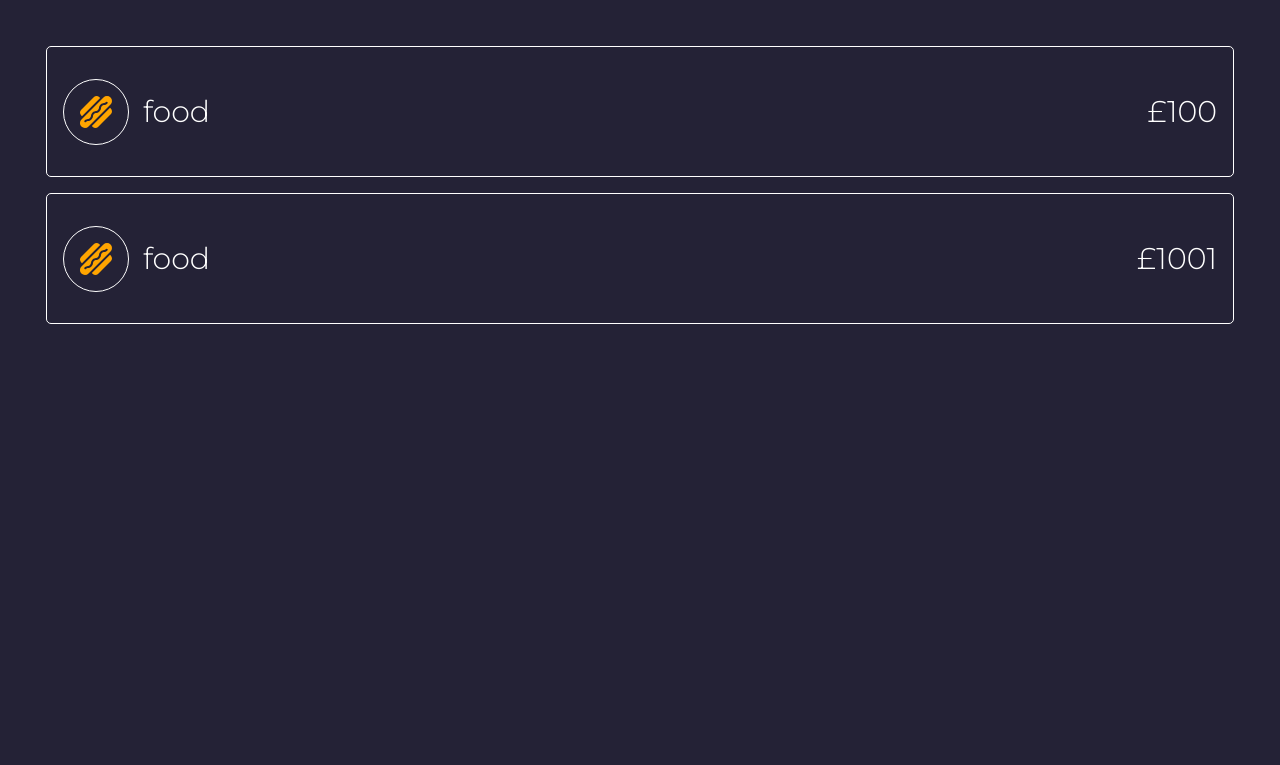
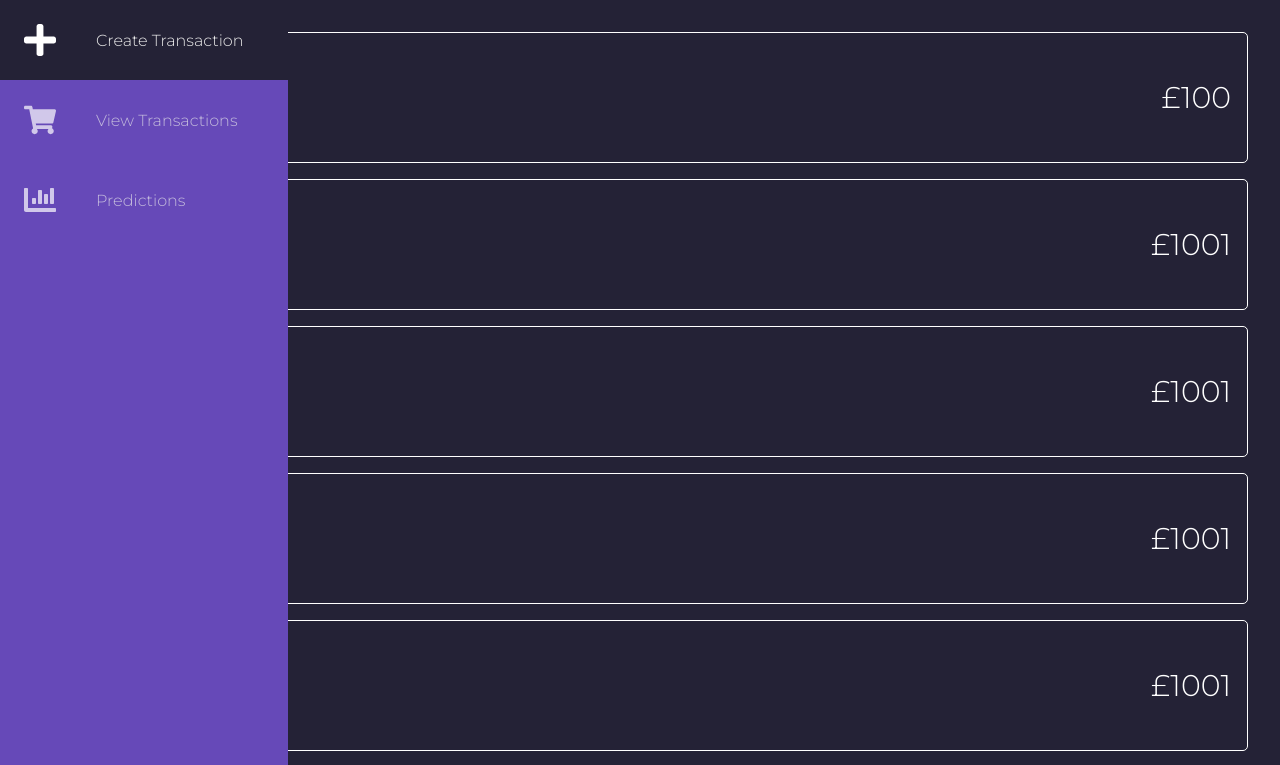
Before and after one commit to AidanKelly-CS/transaction-tracker, a React (Create React App) app: page / in a window 1280 px wide. Shown: the top 765 px of the page. Built offline with nearby package versions, Linux system fonts and the light colour scheme.

Commit message:
added nav bar

```diff
--- a/src/App.css
+++ b/src/App.css
@@ -1,6 +1,33 @@
+:root {
+    font-family: 'Montserrat', sans-serif;
+    --bg-primary: #242236;
+    --bg-secondary: #6649b8;
+    --text-primary: #ececec;
+    --text-secondary: #b6b6b6;
+    --transition-speed: 600ms;
+}
+
 body{
-    padding: 30px;
-    background-color: #242236;
+    background-color: var(--bg-primary);
+    margin: 0;
+    padding: 0;
+}
+
+body::-webkit-scrollbar {
+    width: 0.25rem;
+}
+
+body::-webkit-scrollbar-track {
+background: #1e1e24;
+}
+
+body::-webkit-scrollbar-thumb {
+background: var(--bg-secondary);;
+}
+
+main {
+    margin-left: 5rem;
+    padding: 1rem;
 }
 
 p{
@@ -8,7 +35,7 @@ p{
     color:white;
 }
 
-*{
+* {
     font-family: 'Montserrat', sans-serif;
 }
 
--- a/src/App.tsx
+++ b/src/App.tsx
@@ -3,12 +3,41 @@ import logo from './logo.svg';
 import './App.css';
 import CreateTransaction from './create-transaction/CreateTransaction';
 import ViewTransactions from './view-transactions/ViewTransactions';
+import Navbar from './navbar/Navbar';
 
 function App() {
   const transactions = [
     {
       "category":"food",
       "total":"£100"
+    },
+    {
+      "category":"food",
+      "total":"£1001"
+    },
+    {
+      "category":"food",
+      "total":"£1001"
+    },
+    {
+      "category":"food",
+      "total":"£1001"
+    },
+    {
+      "category":"food",
+      "total":"£1001"
+    },
+    {
+      "category":"food",
+      "total":"£1001"
+    },
+    {
+      "category":"food",
+      "total":"£1001"
+    },
+    {
+      "category":"food",
+      "total":"£1001"
     },
     {
       "category":"food",
@@ -23,8 +52,12 @@ function App() {
     @import url('https://fonts.googleapis.com/css2?family=Noto+Sans&display=swap');
     @import url('https://fonts.googleapis.com/css2?family=Montserrat:wght@300&family=Noto+Sans&display=swap');
     </style>
+    <Navbar />
+
+    <main>
+    <ViewTransactions transactions={transactions}/>
     {/* <CreateTransaction/> */}
-    <ViewTransactions transactions={transactions}/>
+    </main>
     </>
   );
 }
--- /dev/null
+++ b/src/navbar/Navbar.css
@@ -0,0 +1,88 @@
+.navbar {
+    background-color: var(--bg-secondary);;
+    position: fixed;
+    transition: 200ms ease;
+}
+
+.navbar-nav {
+    list-style: none;
+    padding: 0;
+    margin: 0;
+    display: flex;
+    flex-direction: column;
+    align-items: center;
+    height: 100%;
+}
+
+.nav-item {
+    width: 100%;
+}
+
+.nav-link {
+    display: flex;
+    align-items: center;
+    height: 5rem;
+    color: var(--text-primary);
+    text-decoration: none;
+    filter: grayscale(100%) opacity(0.7);
+    transition: var(--transition-speed);
+}
+
+.nav-link svg {
+    max-width: 2rem;
+    margin: 0 1.5rem;
+}
+
+.link-text {
+    display: none;
+    margin-left: 1rem;
+}
+
+.icon {
+    transition: var(--transition-speed);
+}
+
+.nav-link:hover {
+    filter:grayscale(0%) opacity(1);
+    background-color: var(--bg-primary);
+}
+
+
+/* large screen */
+@media only screen and (min-width: 600px) {
+    .navbar {
+        top: 0;
+        width: 5rem;
+        height: 100vh;
+    }
+
+    .navbar:hover {
+        width: 18rem;
+    }
+
+    .navbar:hover .link-text {
+        display: block;
+    }
+}
+
+/* small screen*/
+@media only screen and (max-width: 600px) {
+    .navbar {
+        bottom: 0;
+        width: 100vw;
+        height: 5rem;
+    }
+
+    .navbar-nav {
+        flex-direction: row;
+    }
+
+    .nav-link{
+        justify-content: center;
+    }
+
+    main {
+        margin: 0;
+    }
+
+}
--- /dev/null
+++ b/src/navbar/Navbar.tsx
@@ -0,0 +1,37 @@
+import { faChartBar, faPlus, faShoppingCart } from '@fortawesome/free-solid-svg-icons';
+import { FontAwesomeIcon } from '@fortawesome/react-fontawesome';
+import React from 'react';
+import './Navbar.css';
+
+export default function Navbar() {
+
+    const iconSize = "3x";
+
+    return (
+        <nav className="navbar">
+            <ul className="navbar-nav">
+                <li className="nav-item">
+                    <a href="#" className="nav-link">
+                        <FontAwesomeIcon className="icon" icon={faPlus} color={"white"} size={iconSize} />
+                        <span className="link-text">Create Transaction</span>
+                    </a>
+                </li>
+
+                <li className="nav-item">
+                    <a href="#" className="nav-link">
+                        <FontAwesomeIcon className="icon" icon={faShoppingCart} color={"white"} size={iconSize} />
+                        <span className="link-text">View Transactions</span>
+
+                    </a>
+                </li>
+
+                <li className="nav-item">
+                    <a href="#" className="nav-link">
+                        <FontAwesomeIcon className="icon" icon={faChartBar} color={"white"} size={iconSize} />
+                        <span className="link-text">Predictions</span>
+                    </a>
+                </li>
+            </ul>
+        </nav>
+    )
+};
```
